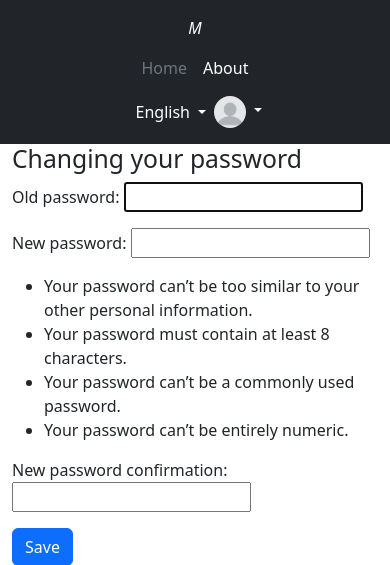
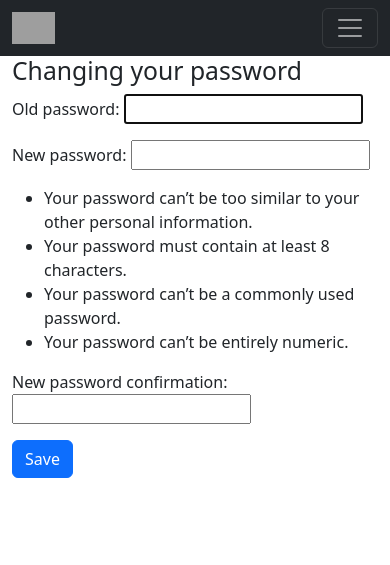
Before and after one commit to VetalM84/ua_hub, a Django app: page /password/ in a window 390 px wide. Shown: the top 565 px of the page. Run offline with Django 4.2, Linux system fonts and the light colour scheme; the visitor is signed in with stand-in values (Sample User, id 1); grey boxes are pictures that could not be loaded.

Commit message:
Responsive havbar

```diff
--- a/templates/inc/_header.html
+++ b/templates/inc/_header.html
@@ -1,29 +1,34 @@
 {% load i18n %}
-<header class="p-3 text-bg-dark sticky-sm-top">
+<!-- Navbar -->
+<nav class="navbar navbar-expand-sm navbar-dark bg-dark" aria-label="Navbar">
     <div class="container">
-        <div class="d-flex flex-wrap align-items-center justify-content-center justify-content-lg-start">
-            <a href="#" class="d-flex align-items-center mb-2 mb-lg-0 text-white text-decoration-none">
-                <i class="fa fa-cloud">M</i>
+        <a href="{% url "home" %}" class="me-3">
+            <img style="height: 32px;" src="{{ MEDIA_URL }}logo.png" alt="UAHub">
         </a>
+        <button class="navbar-toggler collapsed" type="button" data-bs-toggle="collapse"
+                data-bs-target="#navbarsExample03" aria-controls="navbarsExample03" aria-expanded="false"
+                aria-label="Toggle navigation">
+            <span class="navbar-toggler-icon"></span>
+        </button>
 
-            <!-- Nav links -->
-            <ul class="nav col-12 col-lg-auto me-lg-auto mb-2 justify-content-center mb-md-0">
-                <li><a href="{% url "home" %}" class="nav-link px-2 text-secondary">{% translate "Home" %}</a></li>
-                <li><a href="{% url "about" %}" class="nav-link px-2 text-white">{% translate "About" %}</a></li>
+        <div class="navbar-collapse collapse" id="navbarsExample03" style="">
+            <ul class="navbar-nav me-auto mb-2 mb-sm-0">
+                <li class="nav-item">
+                    <a class="nav-link active" aria-current="page" href="{% url "home" %}">{% translate "Home" %}</a>
+                </li>
+                <li class="nav-item">
+                    <a class="nav-link" href="{% url "about" %}">{% translate "About" %}</a>
+                </li>
             </ul>
-            {% if request.path == "/" %}
-            <button type="button" class="btn btn-warning" data-bs-toggle="modal"
-                    data-bs-target="#addMarker">{% translate "Add mark" %}</button>
-            {% endif %}
-            <!-- Nav links END -->
 
+            <ul class="navbar-nav mb-2 mb-sm-0">
                 <!-- Language selector -->
-            <div class="dropdown">
+                <li class="nav-item dropdown my-auto">
                     <form name="lang" action="{% url 'set_language' %}" method="post">{% csrf_token %}
                         <input name="next" type="hidden" value="{{ redirect_to }}"/>
                         <input name="language" type="hidden"/>
-                    <a class="nav-link px-2 text-white dropdown-toggle" data-bs-toggle="dropdown" href="#" role="button"
-                       aria-haspopup="true" aria-expanded="false">
+                        <a class="nav-link dropdown-toggle" data-bs-toggle="dropdown" href="#" role="button"
+                           aria-expanded="false">
                             {% get_current_language as LANGUAGE_CODE %}
                             {% get_language_info for LANGUAGE_CODE as lang %}
                             {% get_available_languages as LANGUAGES %}
@@ -31,7 +36,7 @@
                             {{ lang.name_local }}
                             <span class="caret"></span>
                         </a>
-                    <ul class="dropdown-menu">
+                        <ul class="dropdown-menu dropdown-menu-end">
                             {% for language in languages %}
                                 <li><a class="dropdown-item" href="#"
                                        onclick="document.lang.language.value='{{ language.code }}'; document.lang.submit();">
@@ -40,19 +45,19 @@
                             {% endfor %}
                         </ul>
                     </form>
-            </div>
+                </li>
                 <!-- Language selector END -->
-
                 <!-- Avatar -->
-            <div class="dropdown text-end">
+                <li class="nav-item dropdown my-auto">
                     {% if request.user.is_authenticated %}
-                    <a href="#" class="d-block link-light text-decoration-none dropdown-toggle"
+                        <a href="#" class="nav-link link-light text-decoration-none dropdown-toggle"
                            data-bs-toggle="dropdown" aria-expanded="false">
                             <img src="{{ MEDIA_URL }}{{ request.user.avatar }}" alt="mdo" width="32" height="32"
                                  class="rounded-circle">
                         </a>
-                    <ul class="dropdown-menu text-small">
-                        <li><a class="dropdown-item" href="{% url "profile" %}">{% translate "My profile" %}</a></li>
+                        <ul class="dropdown-menu dropdown-menu-end" data-popper-placement="bottom-start">
+                            <li><a class="dropdown-item" href="{% url "profile" %}">{% translate "My profile" %}</a>
+                            </li>
                             <li><a class="dropdown-item" href="{% url "markers" %}">{% translate "My marks" %}</a></li>
                             <li>
                                 <hr class="dropdown-divider">
@@ -68,13 +73,21 @@
                             <path fill-rule="evenodd" d="M0 8a8 8 0 1 1 16 0A8 8 0 0 1 0 8zm8-7a7 7 0 0 0-5.468 11.37C3.242 11.226 4.805 10 8 10s4.757 1.225 5.468 2.37A7 7 0 0 0 8 1z"/>
                         </svg>
                     </a>
-                    <ul class="dropdown-menu text-small">
+                    <ul class="dropdown-menu text-small" style="position: absolute;inset: auto 0px 0px auto;margin: 0px;transform: translate3d(0px, -34px, 0px);">
                         <li><a class="dropdown-item" href="{% url "login" %}">{% translate "Sign in" %}</a></li>
                         <li><a class="dropdown-item" href="{% url "register" %}">{% translate "Sign up" %}</a></li>
                     </ul>
                     {% endif %}
-            </div>
+                </li>
+                {% if request.path == "/" %}
+                    <li class="nav-item my-auto ms-2">
+                        <button type="button" class="btn btn-light" data-bs-toggle="modal"
+                                data-bs-target="#addMarker">{% translate "Add mark" %}</button>
+                    </li>
+                {% endif %}
+            </ul>
         <!-- Avatar END -->
       </div>
     </div>
-</header>
+  </nav>
+<!-- Navbar END -->
```
Lines whose indentation alone changed are shown as unchanged.
